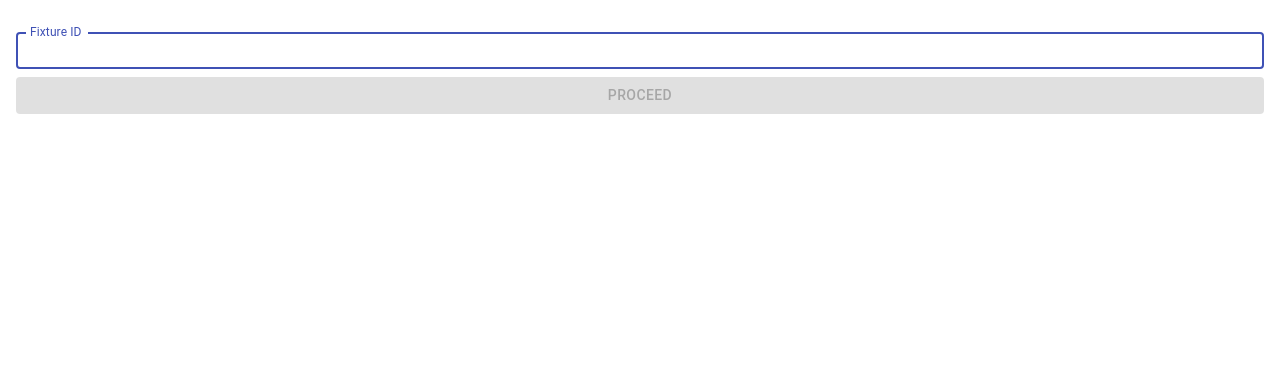
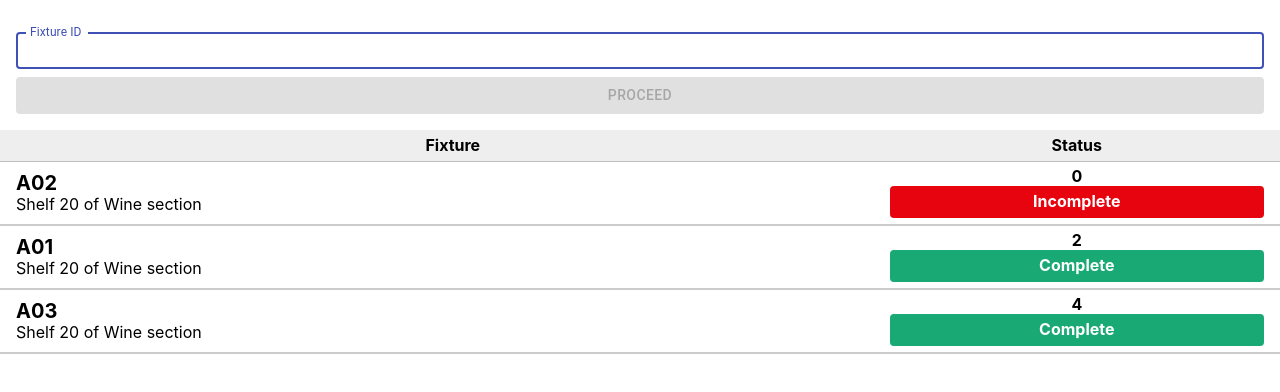
Before and after one commit to sujay1848/inventory-control, a React (Create React App) app: page / in a window 1280 px wide. Shown: the top 392 px of the page. Built offline with nearby package versions, Linux system fonts and the light colour scheme.

Commit message:
Add review stocktake status table

```diff
--- a/src/HeaderPage/HeaderPage.js
+++ b/src/HeaderPage/HeaderPage.js
@@ -4,6 +4,7 @@ import Button from "@material-ui/core/Button";
 import { Link } from "react-router-dom";
 import { connect } from "react-redux";
 import { setFixture } from "../StateManagement/Actions";
+import { ViewTable } from "./ViewTable";
 
 function mapDispatchToProps(dispatch) {
   return {
@@ -15,6 +16,13 @@ class ConnectedHeaderPage extends Component {
   constructor(props) {
     super(props);
     this.state = { fixtureId: null };
+    this.mockData = [
+      { fixtureId: "A01", count: 2 },
+      { fixtureId: "A02", count: 0 },
+      { fixtureId: "A03", count: 4 }
+    ];
+    this.mockHeader = ["fixtureId", "count"];
+    this.mockDisplayHeader = ["Fixture Id", "Stocktake Completed"];
   }
 
   handleFixtureIdChange = event =>
@@ -54,6 +62,12 @@ class ConnectedHeaderPage extends Component {
             </Button>
           </Link>
         </div>
+
+        <ViewTable
+          data={this.mockData}
+          labels={this.mockDisplayHeader}
+          headers={this.mockHeader}
+        />
       </div>
     );
   }
--- /dev/null
+++ b/src/HeaderPage/ViewTable.js
@@ -0,0 +1,49 @@
+import React, { Component } from "react";
+
+export class ViewTable extends Component {
+  constructor(props) {
+    super(props);
+    this.state = {};
+  }
+
+  rows = data => {
+    data.sort((d1, d2) => d1.count - d2.count);
+    return data.map(row => this.row(row));
+  };
+
+  row = rowData => {
+    return (
+      <div className="flex justify-between w-100 h3 bb bw1 b--black-20 ph3">
+        <div className="flex flex-column justify-center w-70">
+          <div className="f4 b">{rowData.fixtureId}</div>
+          <div className="f5">Shelf 20 of Wine section</div>
+        </div>
+        <div className="flex flex-column justify-center w-30">
+          <div className="tc f5 b">{rowData.count}</div>
+          {rowData.count > 0 ? (
+            <div className="flex justify-center items-center h2 br2 bg-green white b">
+              <span>Complete</span>
+            </div>
+          ) : (
+            <div className="flex justify-center items-center h2 br2 bg-dark-red white b">
+              <span>Incomplete</span>
+            </div>
+          )}
+        </div>
+      </div>
+    );
+  };
+
+  render() {
+    return (
+      <div className="flex flex-column w-100">
+        <div className="w-100 h2 flex items-center bg-light-gray bb b--black-20 ph3">
+          <div className="w-70 tc f5 b">Fixture</div>
+          <div className="w-30 tc f5 b">Status</div>
+        </div>
+
+        <div className="flex flex-column">{this.rows(this.props.data)}</div>
+      </div>
+    );
+  }
+}
```
